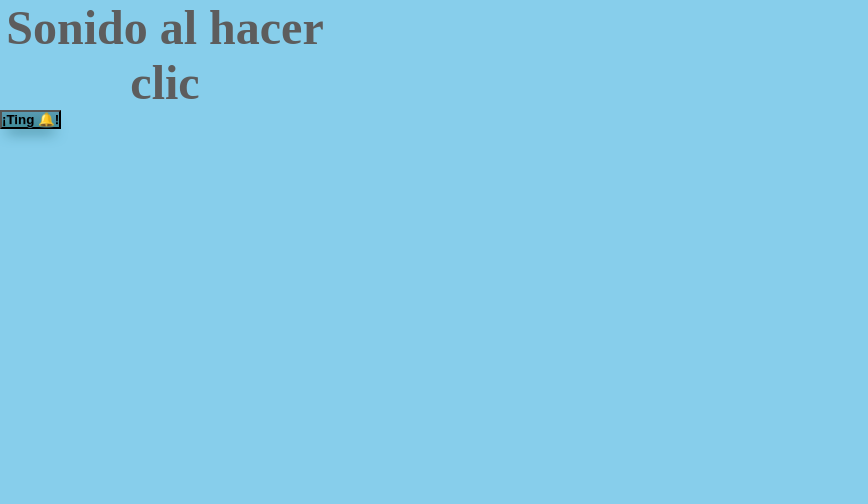
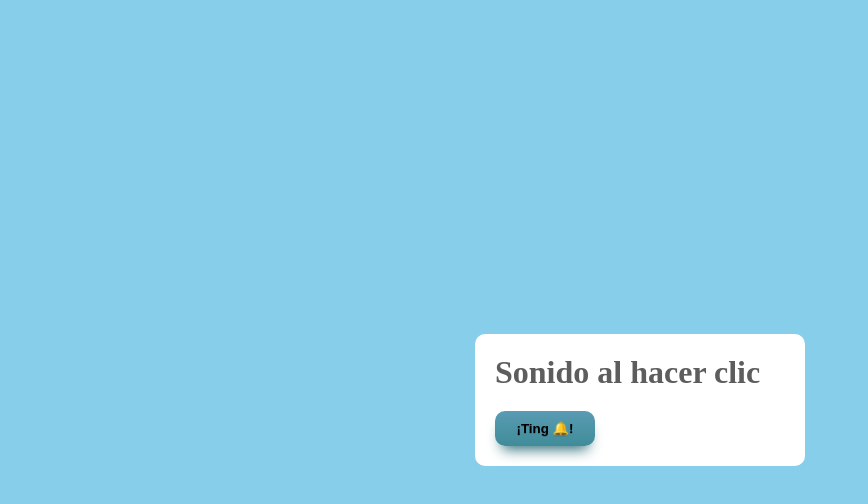
Before and after one commit to hernandoabella/sound-on-click, a plain HTML site: page index.html in a window 1280 px wide. Shown: the whole page, without its empty margins (0-868 px from the left). Drawn offline with Linux system fonts and the light colour scheme.

Commit message:
update styles.css

```diff
--- a/styles.css
+++ b/styles.css
@@ -9,13 +9,18 @@ body{
 }
 
 .container {
-  width: 330px;
+    width: 330px;
+    padding: 20px;
+    position: absolute;
+    transform: translate(-50%, -50%);
+    top: 50%;
+    left: 50%;
+    background: #fff;
+    border-radius: 10px;
 }
 
 h1{
-    font-size: 3rem;
     color: #5d5d5d;
-    text-align: center;
 }
 
 .button {
@@ -23,6 +28,11 @@ h1{
     box-shadow: 0px 10px 14px -7px #276873;
     text-shadow: 0px 1px 0px #3d768a;
     background:linear-gradient(#599bb3, #408c99);
+    padding: 10px;
+    border-radius: 10px;
+    margin-top: 20px;
+    border: none;
+    width: 100px;
 }
 
 .button:hover {
```
